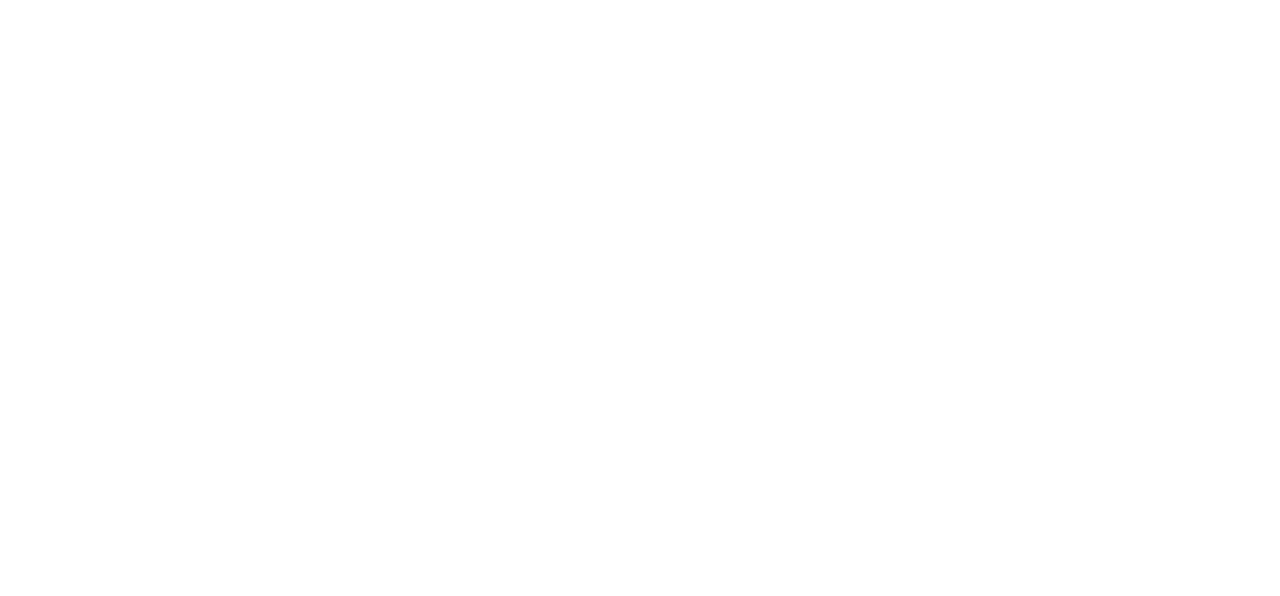
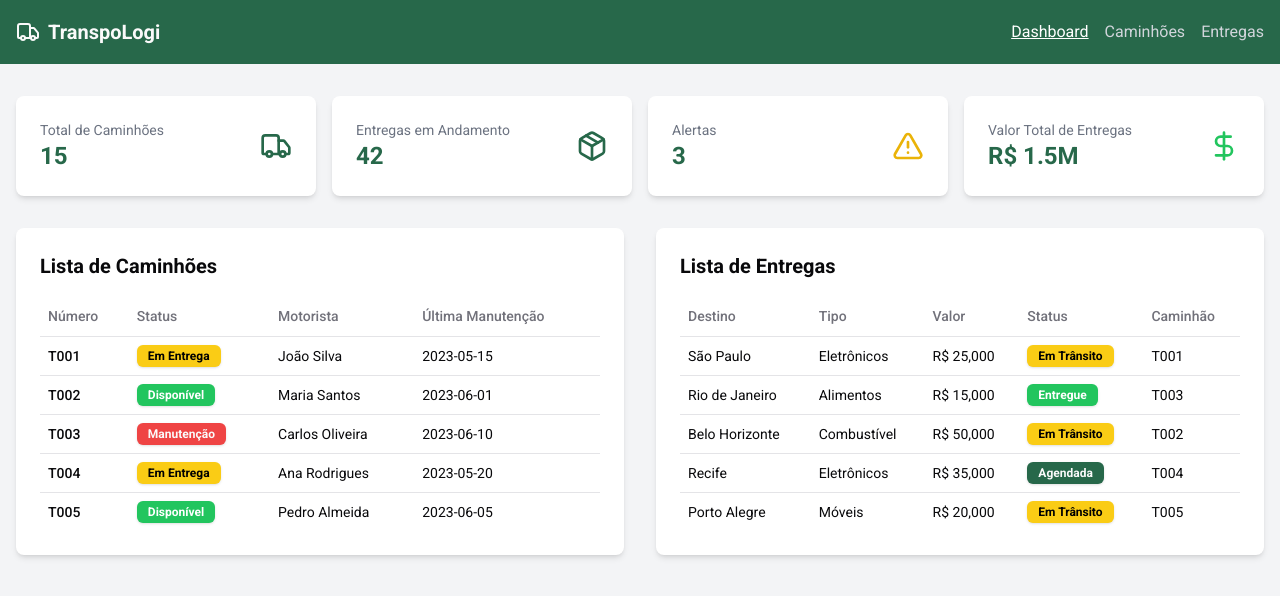
Before and after one commit to eri-fernandes/transpo-logi, a React (Vite) app in the folder frontend/: page /dashboard in a window 1280 px wide. Before the commit this address had no page. Shown: the top 596 px of the page. Built offline with nearby package versions, Linux system fonts and the light colour scheme.

Commit message:
feat(frontend): cria layout base da área logada

```diff
--- a/frontend/src/App.tsx
+++ b/frontend/src/App.tsx
@@ -1,7 +1,19 @@
+import { BrowserRouter, Routes, Route } from 'react-router';
+import { Login } from './pages/login';
+import { Dashboard } from '@/pages/dashboard';
+import { AuthLayout } from '@/layouts/auth-layout';
+
 export default function App() {
   return (
-    <div className="flex h-screen items-center justify-center bg-gray-100">
-      <h1 className="text-4xl font-bold text-green-700">TranspoLogi</h1>
-    </div>
+    <BrowserRouter>
+      <Routes>
+        <Route path="/" element={<Login />} />
+
+        {/* Área logada */}
+        <Route element={<AuthLayout />}>
+          <Route path="/dashboard" element={<Dashboard />} />
+        </Route>
+      </Routes>
+    </BrowserRouter>
   );
 }
--- /dev/null
+++ b/frontend/src/components/summary/index.tsx
@@ -0,0 +1,32 @@
+import { Truck, Package, AlertTriangle, DollarSign } from 'lucide-react';
+import { SummaryCard } from './summary-card';
+
+export default function Summary() {
+  return (
+    <div className="grid grid-cols-1 gap-4 sm:grid-cols-2 lg:grid-cols-4">
+      <SummaryCard
+        title="Total de Caminhões"
+        value="15"
+        icon={<Truck className="text-primary h-8 w-8" />}
+      />
+
+      <SummaryCard
+        title="Entregas em Andamento"
+        value="42"
+        icon={<Package className="text-primary h-8 w-8" />}
+      />
+
+      <SummaryCard
+        title="Alertas"
+        value="3"
+        icon={<AlertTriangle className="h-8 w-8 text-yellow-500" />}
+      />
+
+      <SummaryCard
+        title="Valor Total de Entregas"
+        value="R$ 1.5M"
+        icon={<DollarSign className="h-8 w-8 text-green-500" />}
+      />
+    </div>
+  );
+}
--- /dev/null
+++ b/frontend/src/components/summary/summary-card/index.tsx
@@ -0,0 +1,19 @@
+interface SummaryCardProps {
+  title: string;
+  value: string;
+  icon: React.ReactNode;
+}
+
+export function SummaryCard({ title, value, icon }: SummaryCardProps) {
+  return (
+    <div className="rounded-lg bg-white p-6 shadow-md">
+      <div className="flex items-center justify-between">
+        <div>
+          <p className="text-sm text-gray-500">{title}</p>
+          <p className="text-primary text-2xl font-bold">{value}</p>
+        </div>
+        {icon}
+      </div>
+    </div>
+  );
+}
--- a/frontend/src/components/ui/badge.tsx
+++ b/frontend/src/components/ui/badge.tsx
@@ -1,27 +1,32 @@
-import * as React from "react"
-import { cva, type VariantProps } from "class-variance-authority"
+import * as React from 'react';
+import { cva, type VariantProps } from 'class-variance-authority';
 
-import { cn } from "@/lib/utils"
+import { cn } from '@/lib/utils';
 
 const badgeVariants = cva(
-  "inline-flex items-center rounded-md border px-2.5 py-0.5 text-xs font-semibold transition-colors focus:outline-none focus:ring-2 focus:ring-ring focus:ring-offset-2",
+  'inline-flex items-center rounded-md border px-2.5 py-0.5 text-xs font-semibold transition-colors focus:outline-none focus:ring-2 focus:ring-ring focus:ring-offset-2',
   {
     variants: {
       variant: {
         default:
-          "border-transparent bg-primary text-primary-foreground shadow hover:bg-primary/80",
+          'border-transparent bg-primary text-primary-foreground shadow hover:bg-primary/80',
         secondary:
-          "border-transparent bg-secondary text-secondary-foreground hover:bg-secondary/80",
+          'border-transparent bg-secondary text-secondary-foreground hover:bg-secondary/80',
         destructive:
-          "border-transparent bg-destructive text-destructive-foreground shadow hover:bg-destructive/80",
-        outline: "text-foreground",
+          'border-transparent bg-destructive text-destructive-foreground shadow hover:bg-destructive/80',
+        outline: 'text-foreground',
+        success:
+          'border-transparent bg-green-500 text-white shadow hover:bg-green-600',
+        warning:
+          'border-transparent bg-yellow-400 text-black shadow hover:bg-yellow-500',
+        info: 'border-transparent bg-blue-500 text-white shadow hover:bg-blue-600',
       },
     },
     defaultVariants: {
-      variant: "default",
+      variant: 'default',
     },
   }
-)
+);
 
 export interface BadgeProps
   extends React.HTMLAttributes<HTMLDivElement>,
@@ -30,7 +35,7 @@
 function Badge({ className, variant, ...props }: BadgeProps) {
   return (
     <div className={cn(badgeVariants({ variant }), className)} {...props} />
-  )
+  );
 }
 
-export { Badge, badgeVariants }
+export { Badge, badgeVariants };
--- /dev/null
+++ b/frontend/src/layouts/auth-layout/index.tsx
@@ -0,0 +1,20 @@
+import Header from '@/components/header';
+import { Navigate, Outlet } from 'react-router';
+
+export function AuthLayout() {
+  const isAuthenticated = true;
+
+  if (!isAuthenticated) {
+    return <Navigate to="/login" replace />;
+  }
+
+  return (
+    <div className="flex min-h-screen flex-col">
+      <Header />
+
+      <main className="flex-grow bg-gray-100">
+        <Outlet />
+      </main>
+    </div>
+  );
+}
--- a/frontend/src/main.tsx
+++ b/frontend/src/main.tsx
@@ -1,15 +1,10 @@
 import { StrictMode } from 'react';
 import { createRoot } from 'react-dom/client';
-import { BrowserRouter, Route, Routes } from 'react-router';
+import App from './App';
 import './index.css';
-import { Login } from '@/pages/login';
 
 createRoot(document.getElementById('root')!).render(
   <StrictMode>
-    <BrowserRouter>
-      <Routes>
-        <Route path="/" element={<Login />} />
-      </Routes>
-    </BrowserRouter>
+    <App />
   </StrictMode>
 );
--- /dev/null
+++ b/frontend/src/pages/dashboard/index.tsx
@@ -0,0 +1,18 @@
+import DeliveryList from '@/components/delivery-list';
+import Summary from '@/components/summary';
+import { TruckList } from '@/components/truck-list';
+
+export function Dashboard() {
+  return (
+    <main className="flex-grow bg-gray-100">
+      <div className="container mx-auto px-4 py-8">
+        <Summary />
+
+        <div className="mt-8 grid grid-cols-1 gap-8 md:grid-cols-2">
+          <TruckList />
+          <DeliveryList />
+        </div>
+      </div>
+    </main>
+  );
+}
```
